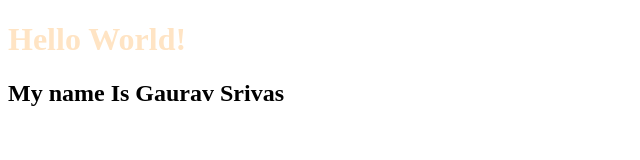
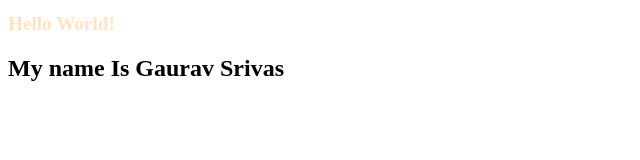
Before and after one commit to gaurav-codr-95/LetsLearnGit, a plain HTML site: page index.html in a window 1280 px wide. Shown: the whole page, without its empty margins (0-640 px from the left). Drawn offline with Linux system fonts and the light colour scheme.

Commit message:
New Changes

```diff
--- a/style.css
+++ b/style.css
@@ -1,3 +1,4 @@
 h1{
     color: bisque;
+    font-size: larger;
 }
--- /dev/null
+++ b/style2.css
@@ -0,0 +1,3 @@
+body{
+    background-color: brown;
+}
```
